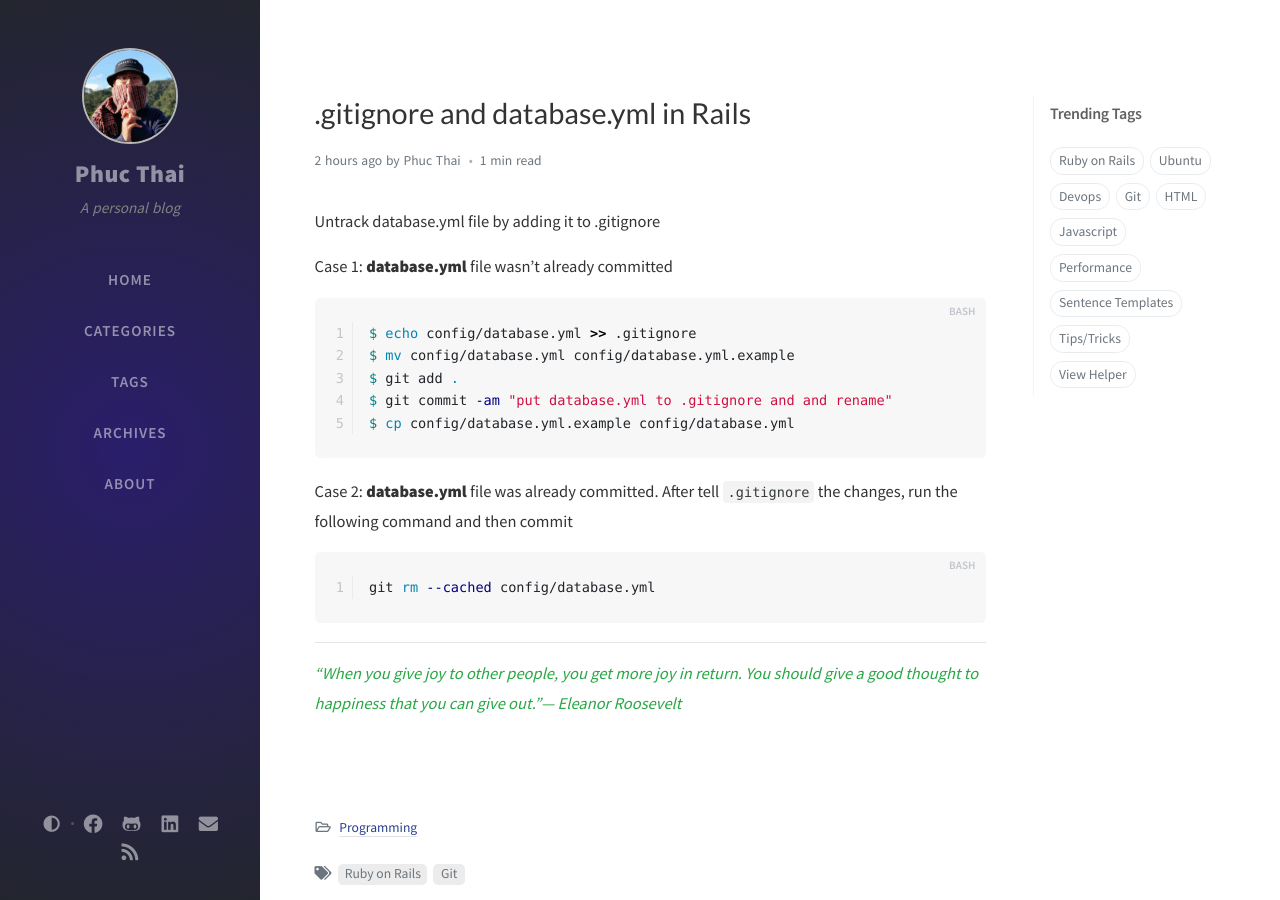
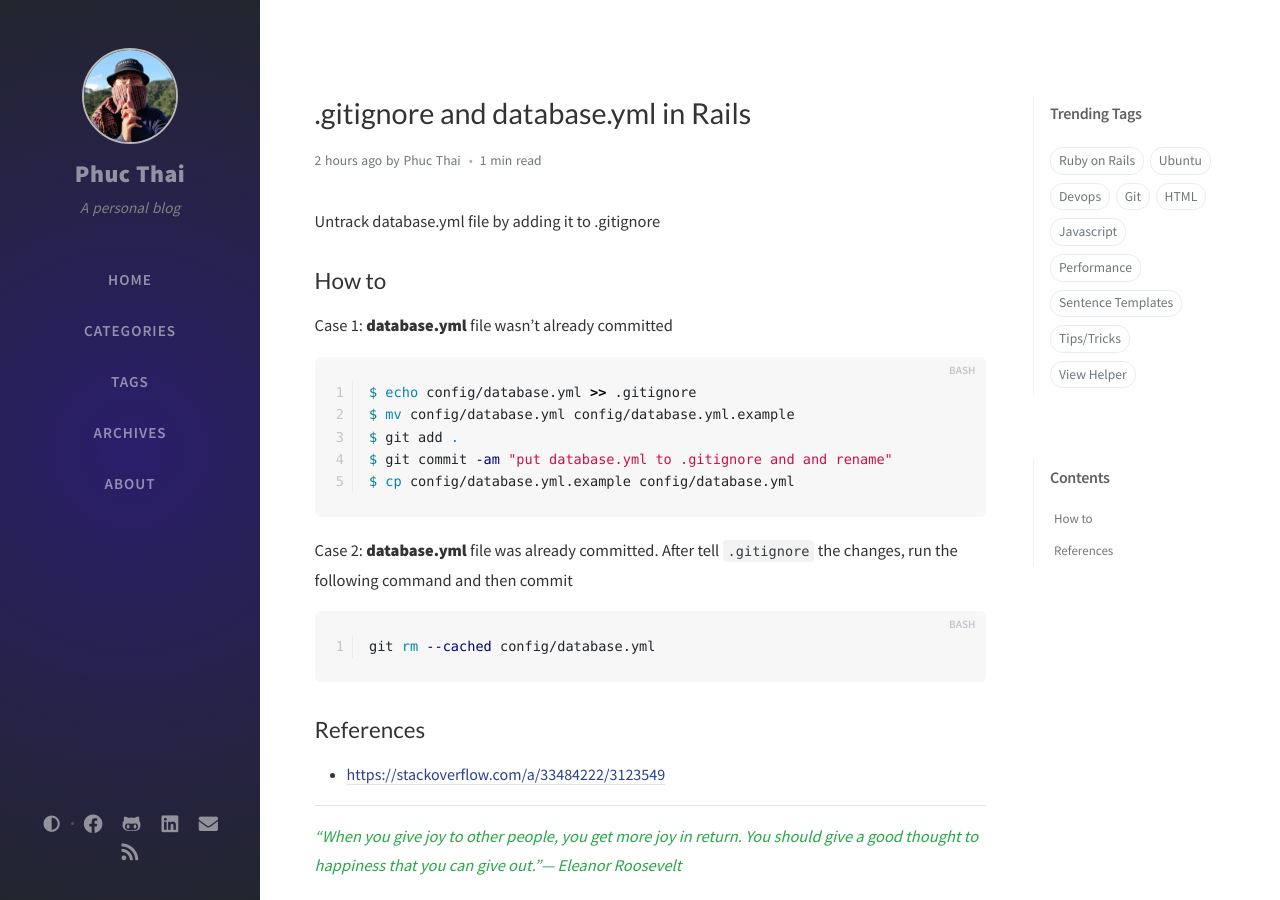
Before and after one commit to phuctm92/phuctm92.github.io, a Jekyll site: the page built from _posts/2023-02-08-gitignore-and-rails.md, in a window 1280 px wide and 900 px high. Built offline with Jekyll 4.4.1, drawn with Linux system fonts in a browser that asks for light colours; nearby versions of some CDN libraries; comment, search, counter and statistics services are not loaded.

Commit message:
Add references

````diff
--- a/_posts/2023-02-08-gitignore-and-rails.md
+++ b/_posts/2023-02-08-gitignore-and-rails.md
@@ -7,6 +7,7 @@ tags: [Ruby on Rails, Git]
 Untrack database.yml file by adding it to .gitignore
 <!--more-->
 
+## How to
 Case 1: **database.yml** file wasn't already committed
 
 ```bash
@@ -23,5 +24,8 @@ Case 2: **database.yml** file was already committed. After tell `.gitignore` the
 git rm --cached config/database.yml
 ```
 
+## References
+- [https://stackoverflow.com/a/33484222/3123549](https://stackoverflow.com/a/33484222/3123549){:target="_blank"}
+
 ___
 *“When you give joy to other people, you get more joy in return. You should give a good thought to happiness that you can give out.”— Eleanor Roosevelt*{: .text-center.text-success}
````
